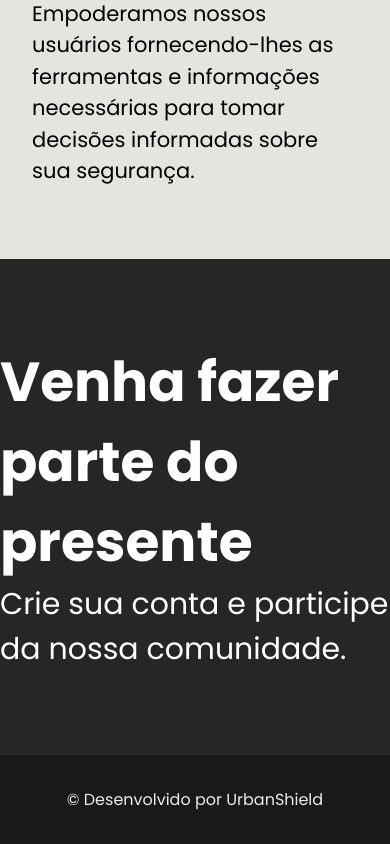
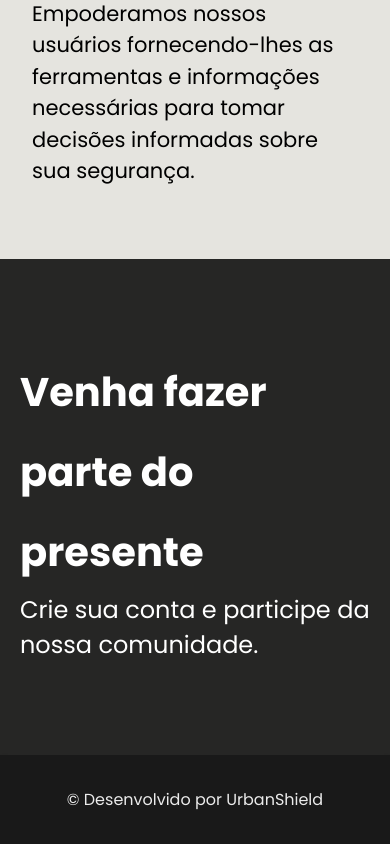
Before and after one commit to rickparra/challange-rotas, a React (Vite) app: page /about in a window 390 px wide. Shown: the part 7399-8243 px from the top of the page. Built offline with nearby package versions, Linux system fonts and the light colour scheme.

Commit message:
arrumando responsividade

```diff
--- a/src/components/Block/Block.module.css
+++ b/src/components/Block/Block.module.css
@@ -19,7 +19,7 @@
     color: #000000;
   }
 
-  @media (max-width: 735px) {
+  @media (max-width: 800px) {
     .block {
       width: 100%;
     }
--- a/src/components/CTASection/CTASection.module.css
+++ b/src/components/CTASection/CTASection.module.css
@@ -1,4 +1,4 @@
-.CTASection{
+.CTASection {
     min-height: 31rem;
     background-color: #262625;
     color: #ffffff;
@@ -6,12 +6,27 @@
     align-items: center;
     justify-content: center;
     flex-direction: column;
-}
+  }
 
-h2{
+  h2 {
     font-size: 55px;
-}
+  }
 
-p{
+  p {
     font-size: 30px;
-}
+  }
+
+  /* Consulta de mídia para telas menores que 900px */
+  @media screen and (max-width: 900px) {
+    .CTASection {
+      padding: 20px; /* Adicione algum espaçamento interno para melhorar a legibilidade */
+    }
+
+    h2 {
+      font-size: 40px; /* Diminua o tamanho da fonte para telas menores */
+    }
+
+    p {
+      font-size: 24px; /* Diminua o tamanho da fonte para telas menores */
+    }
+  }
```
